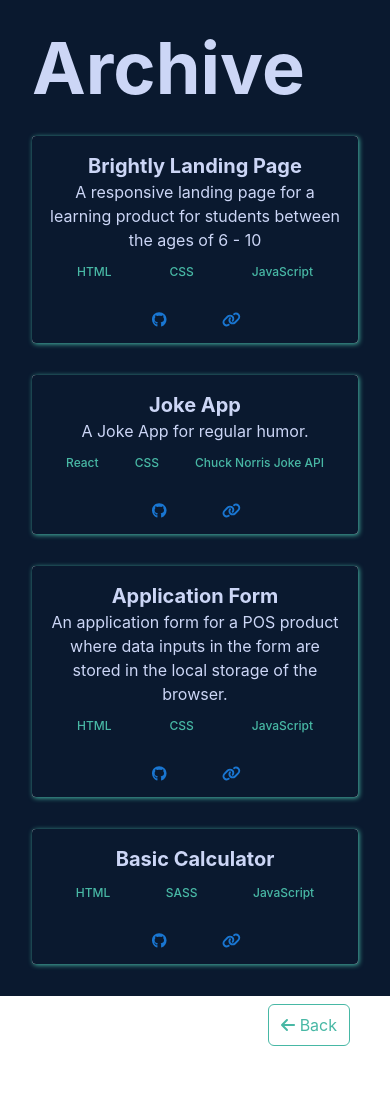
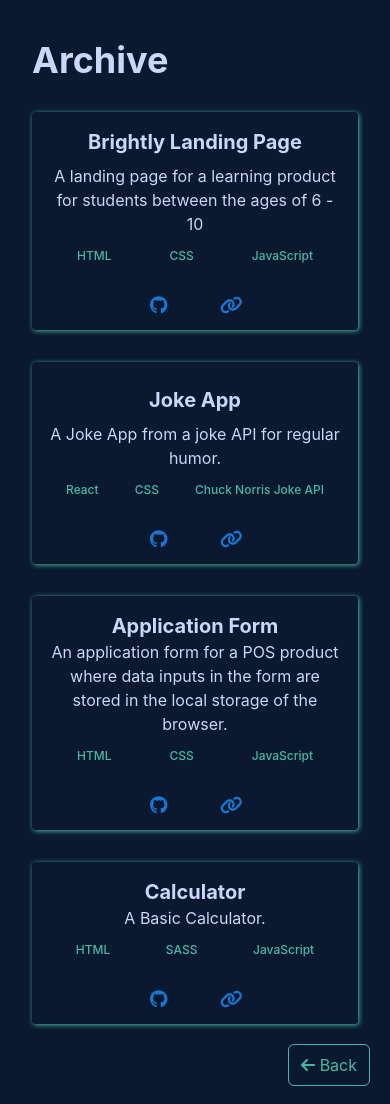
Before and after one commit to Omolaso/myPortfolio, a React (Create React App) app: page /archive in a window 390 px wide. Before the commit the page ends 1046 px from the top, so only its background shows below. Built offline with nearby package versions, Linux system fonts and the light colour scheme.

Commit message:
additions

```diff
--- a/src/components/About.jsx
+++ b/src/components/About.jsx
@@ -9,14 +9,14 @@ const About = () => {
 
         <main className='md:flex flex-col items-center justify-between'>
           <article className='text-deepGrey text-lg mt-3 font-medium flex-1 px-4'>
-            <p>Hi again&#128075;, I am Tobi and I enjoy building items that live on the web. </p>
+            <p className='text-center md:text-left'>Hi again&#128075;, I am Tobi and I enjoy building items that live on the web. </p>
 
-            <p className='my-2'>My interest in web development grew in early 2022 due to inspiration from friends and my
+            <p className='my-2 text-center md:text-left'>My interest in web development grew in early 2022 due to inspiration from friends and my
               desire to attain a technical skill.</p>
 
-            <p className='my-2 leading-snug'>Prior to this, I was a Navigator. <br /> </p>
+            <p className='my-2 leading-snug text-center md:text-left'>Prior to this, I was a Navigator. <br /> </p>
 
-            <p className="my-2">Fast-forward to today, I&apos;ve had the priviledge to learn my web development skills from
+            <p className="my-2 text-center md:text-left">Fast-forward to today, I&apos;ve had the priviledge to learn my web development skills from
               <a className='text-lightGreen hover:underline' href="https://www.stutern.com/" target='_blank' rel="noreferrer"> Stutern </a>
               and I&apos;ve had a few projects since then.
             </p>
--- a/src/components/Archive.jsx
+++ b/src/components/Archive.jsx
@@ -18,24 +18,24 @@ const Archive = () => {
     }
 
   return (
-    <div className='min-h-screen bg-black p-8'>
+    <div className=' min-h-screen md:min-h-screen bg-black px-8 pt-10 pb-20'>
         <header className='mb-8'>
-            <h1 className='text-7xl text-lightGrey font-bold mb-2'>Archive</h1>
+            <h1 className='text-4xl md:text-7xl text-lightGrey font-bold mb-2'>Archive</h1>
         </header>
 
        <div className="grid grid-cols-1 md:grid-cols-3 gap-8">
 
             {/* BRIGHTLY */}
 
-            <Card className='w-full bg-black' id='archive-card'>
-                <CardContent className='bg-black'>
+            <Card id='archive-card' sx={{ backgroundColor: '#0A192F' }}>
+                <CardContent>
 
-                    <Typography variant='header' className='text-lightGrey'>
+                    <Typography variant='header'>
                         <h2 className='text-xl text-lightGrey font-bold text-center'> Brightly Landing Page </h2>
                     </Typography>
 
-                    <Typography sx={{ mb: 1.5 }} variant='div' className='text-lightGrey text-center'>
-                        <p>A responsive landing page for a learning product for students between the ages of 6 - 10 </p>
+                    <Typography variant='div' className='text-lightGrey text-center'>
+                        <p className='mt-2'>A landing page for a learning product for students between the ages of 6 - 10 </p>
                     </Typography>
 
                     <Typography variant="div">
@@ -47,15 +47,15 @@ const Archive = () => {
                     </Typography>
                 </CardContent>
 
-                <CardActions className='flex items-center justify-center bg-black'>
+                <CardActions className='flex items-center justify-center'>
                     <a href="https://github.com/Omolaso/Bright.git" target='_blank' rel="noopener noreferrer">
                         <Button size="large" title='GitHub'>
-                            <FontAwesomeIcon icon={faGithub}/>
+                            <FontAwesomeIcon icon={faGithub} className='text-lg'/>
                         </Button>
                     </a>
                     <a href="https://omolaso.github.io/Bright/" target='_blank' rel="noopener noreferrer">
                         <Button size="large" title='External Link'>
-                            <FontAwesomeIcon icon={faLink}/>
+                            <FontAwesomeIcon icon={faLink} className='text-lg'/>
                         </Button>
                     </a>
 
@@ -65,15 +65,15 @@ const Archive = () => {
         {/* JOKE APP */}
 
 
-            <Card className='w-full'  id='archive-card'>
-                <CardContent className='bg-black'>
+            <Card sx={{ backgroundColor: '#0A192F' }}  id='archive-card'>
+                <CardContent>
 
                     <Typography variant='header' className='text-lightGrey'>
-                        <h2 className='text-xl text-lightGrey font-bold text-center'> Joke App </h2>
+                        <h2 className='text-xl text-lightGrey font-bold text-center py-2'> Joke App </h2>
                     </Typography>
 
-                    <Typography sx={{ mb: 1.5 }} variant='div' className='text-lightGrey text-center'>
-                        <p>A Joke App for regular humor. </p>
+                    <Typography variant='div' className='text-lightGrey text-center'>
+                        <p>A Joke App from a joke API for regular humor. </p>
                     </Typography>
 
                     <Typography variant="div">
@@ -85,15 +85,15 @@ const Archive = () => {
                     </Typography>
                 </CardContent>
 
-                <CardActions className='flex items-center justify-center bg-black'>
+                <CardActions className='flex items-center justify-center'>
                     <a href="https://github.com/Omolaso/myJokeApp.git" target='_blank' rel="noopener noreferrer">
                         <Button size="large" title='GitHub'>
-                            <FontAwesomeIcon icon={faGithub}/>
+                            <FontAwesomeIcon icon={faGithub} className='text-lg'/>
                         </Button>
                     </a>
                     <a href="https://myjokeapp.netlify.app/" target='_blank' rel="noopener noreferrer">
                         <Button size="large" title='External Link'>
-                            <FontAwesomeIcon icon={faLink}/>
+                            <FontAwesomeIcon icon={faLink} className='text-lg'/>
                         </Button>
                     </a>
 
@@ -104,14 +104,14 @@ const Archive = () => {
         {/* APPLICATION FORM */}
 
 
-            <Card className='w-full bg-black'  id='archive-card'>
-                <CardContent className='bg-black'>
+            <Card sx={{ backgroundColor: '#0A192F' }}  id='archive-card'>
+                <CardContent>
 
                     <Typography variant='header' className='text-lightGrey'>
                         <h2 className='text-xl text-lightGrey font-bold text-center'> Application Form </h2>
                     </Typography>
 
-                    <Typography sx={{ mb: 1.5 }} variant='div' className='text-lightGrey text-center'>
+                    <Typography variant='div' className='text-lightGrey text-center'>
                         <p> An application form for a POS product where data inputs in the form are stored in the local storage of the browser. </p>
                     </Typography>
 
@@ -124,15 +124,15 @@ const Archive = () => {
                     </Typography>
                 </CardContent>
 
-                <CardActions className='flex items-center justify-center bg-black'>
+                <CardActions className='flex items-center justify-center'>
                     <a href="https://github.com/Omolaso/DeveloperAssessment.git" target='_blank' rel="noopener noreferrer">
                         <Button size="large" title='GitHub'>
-                            <FontAwesomeIcon icon={faGithub}/>
+                            <FontAwesomeIcon icon={faGithub} className='text-lg'/>
                         </Button>
                     </a>
                     <a href="https://developeraccessment.netlify.app/" target='_blank' rel="noopener noreferrer">
                         <Button size="large" title='External Link'>
-                            <FontAwesomeIcon icon={faLink}/>
+                            <FontAwesomeIcon icon={faLink} className='text-lg'/>
                         </Button>
                     </a>
                 </CardActions>
@@ -141,16 +141,16 @@ const Archive = () => {
         {/* BASIC CALCULATOR */}
 
 
-            <Card className='w-full bg-black'  id='archive-card'>
-                <CardContent className='bg-black'>
+            <Card sx={{ backgroundColor: '#0A192F' }} id='archive-card'>
+                <CardContent >
 
                     <Typography variant='header' className='text-lightGrey'>
-                        <h2 className='text-xl text-lightGrey font-bold text-center'> Basic Calculator </h2>
+                        <h2 className='text-xl text-lightGrey font-bold text-center'> Calculator </h2>
                     </Typography>
 
-                    {/* <Typography sx={{ mb: 1.5 }} variant='div' className='text-lightGrey text-center'>
-                        <p>  </p>
-                    </Typography> */}
+                    <Typography variant='div' className='text-lightGrey text-center'>
+                        <p> A Basic Calculator. </p>
+                    </Typography>
 
                     <Typography variant="div">
                         <section className="flex items-center justify-around mx-auto text-lightGreen text-xs font-medium w-full max-w-xs mt-3">
@@ -164,12 +164,12 @@ const Archive = () => {
                 <CardActions className='flex items-center justify-center bg-black'>
                     <a href="https://github.com/Omolaso/BasicCalculator.git" target='_blank' rel="noopener noreferrer">
                         <Button size="large" title='GitHub'>
-                            <FontAwesomeIcon icon={faGithub}/>
+                            <FontAwesomeIcon icon={faGithub} className='text-lg'/>
                         </Button>
                     </a>
                     <a href="https://omolaso.github.io/BasicCalculator/" target='_blank' rel="noopener noreferrer">
                         <Button size="large" title='External Link'>
-                            <FontAwesomeIcon icon={faLink}/>
+                            <FontAwesomeIcon icon={faLink} className='text-lg'/>
                         </Button>
                     </a>
                 </CardActions>
@@ -177,21 +177,8 @@ const Archive = () => {
 
        </div>
 
-
-
-
-
-
-
-
-
-
-
-
-
-
         {/* <Link to='/'> Back </Link> */}
-        <div className='absolute left-0 right-10 mt-10 text-right'>
+        <div className='absolute left-0 right-5 mt-5 mb-10 text-right'>
             <button
                 onClick={back}
                 title='Projects'
--- a/src/components/Home.jsx
+++ b/src/components/Home.jsx
@@ -25,7 +25,7 @@ const Home = () => {
     <>
       {/* <div className={`home-container ${isHamActive ? "home-container-toggle" : " "} `}> */}
       <div>
-        <section className="text-left">
+        <section className="text-center md:text-left">
           <h3 id='home-h3' className='text-lg text-veryLightGrey font-medium' > Hi, my name is</h3>
           <h1 id='home-h1' className='text-4xl md:text-7xl mt-6 font-bold text-lightGrey'>Tobi Adesanya.</h1>
           <h2 id='home-h2' className='text-4xl md:text-7xl mt-3 font-bold text-deepGrey'> I build things for the web.</h2>
```
Also changed, not shown: src/App.js (+0 -9 lines), src/components/Projects.jsx (+11 -23 lines).
